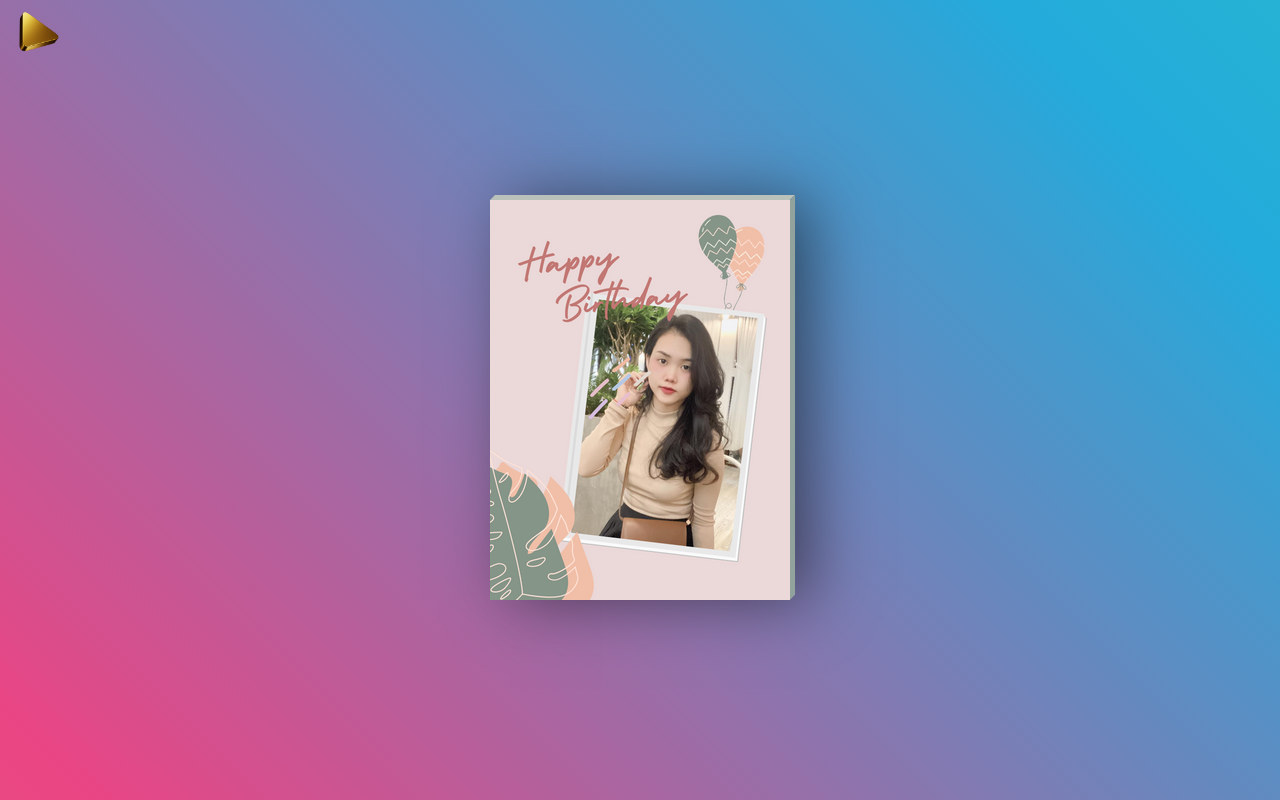
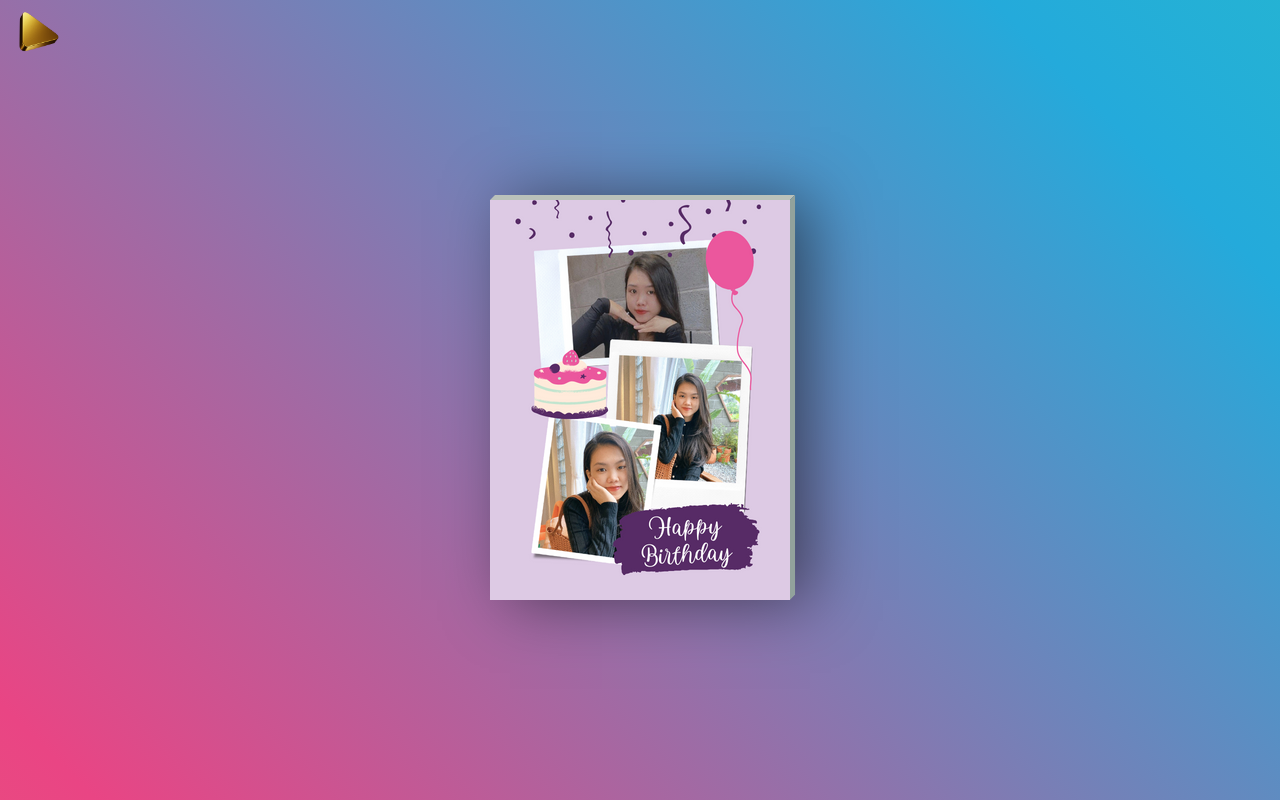
Before and after one commit to thachnguyen281995/happybirthday, a plain HTML site: page index.html in a window 1280 px wide. Drawn offline with Linux system fonts and the light colour scheme.

Commit message:
upload source final

```diff
--- a/index.html
+++ b/index.html
@@ -6,13 +6,12 @@
     <meta name="viewport" content="width=device-width, initial-scale=1.0">
     <title>Sinh nhật Em Yêu</title>
     <link rel="stylesheet" href="./style.css">
-
 </head>
 <body>
 	<div class="card">
 		<div class="imgBox">
 			<div class="bark"></div>
-			<img src="./src/h2.png">
+			<img src="./src/h6.png">
 		</div>
 		<div class="details">
 			<h4 class="color1">Chúc em trong ví có tiền</h2>
@@ -23,8 +22,8 @@
 			<p>tất cả công việc và ước mơ còn</p>
 			<p>đang dang dở của em sẽ sớm</p>
 			<p>thành hiện thực</p>
-			<p>Many happy returns of the day !</p>
-
+			<p>Anh mãi yêu em và luôn luôn bên cạnh em</p>
+			<p>Chúc mừng sinh nhật tình yêu của anh</p>
 			<p class="text-right">Happy Birthday, Trần Diễm</p>
 			<p class="text-right">Yêu em nhất đời ♥</p>
 		</div>
@@ -38,6 +37,7 @@
       </div>
 
 
+
 </body>
 <script src="./main.js"></script>
 </html>
```
Also changed, not shown: src/h3.jpg (added), src/h4.jpg (added), src/h5.jpg (added), src/h6.png (added).
